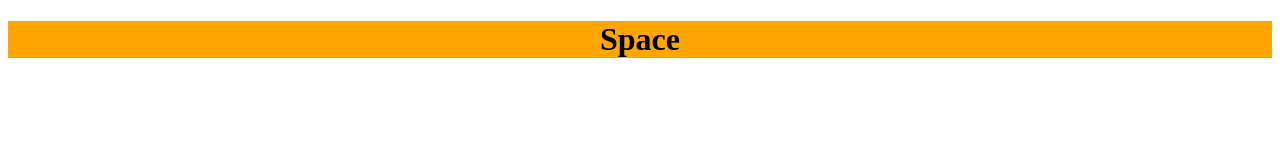
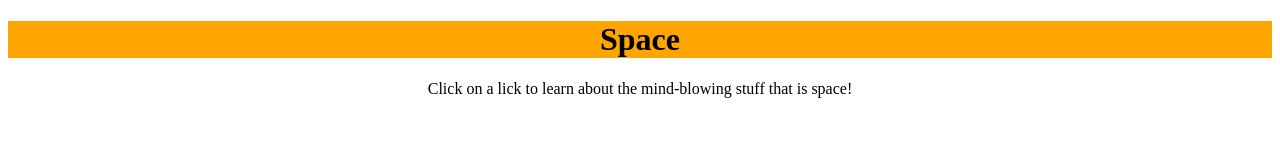
Before and after one commit to nikoskalnis/space.com, a plain HTML site: page index.html in a window 1280 px wide. Drawn offline with Linux system fonts and the light colour scheme.

Commit message:
Update index.html

```diff
--- a/index.html
+++ b/index.html
@@ -14,7 +14,7 @@
     <h1 class="titlesection"/>
       Space
     </h1>
-    <p style="font-size:40; text-align:center;>
+    <p style="font-size:40; text-align:center;">
       Click on a lick to learn about the mind-blowing stuff that is space!
     </p>
 
```
